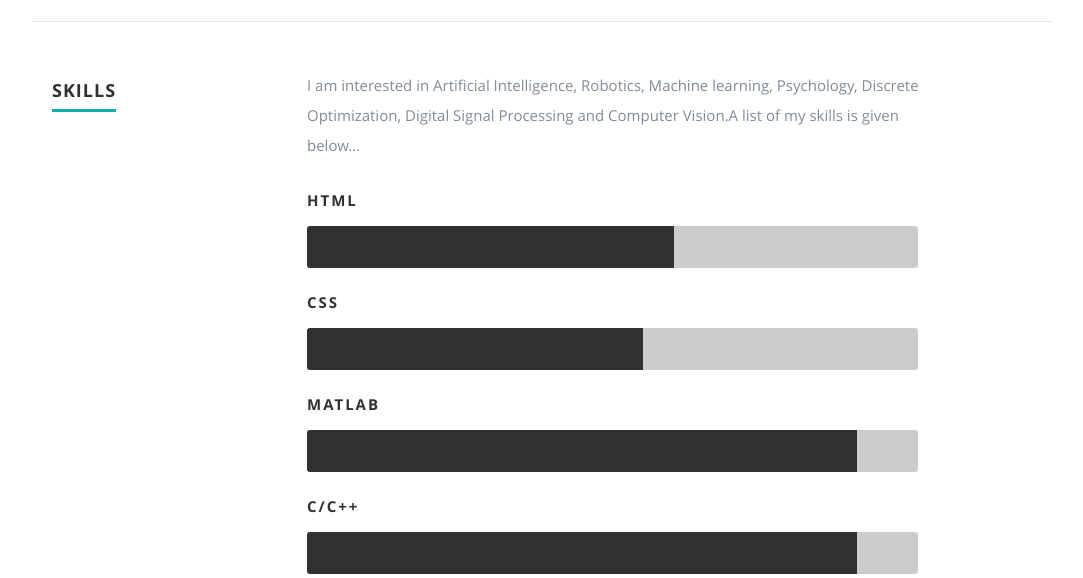
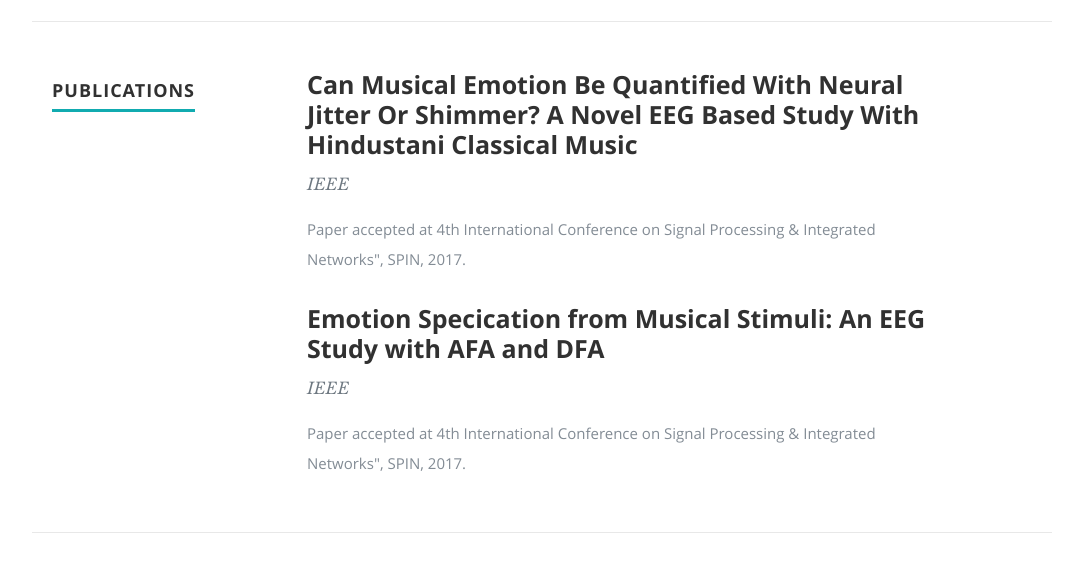
Before and after one commit to sayannag/mywebsite, a plain HTML site: page index.html in a window 1280 px wide. Shown: the part 2532-3110 px from the top of the page, without its empty margins (98-1181 px from the left). Drawn offline with nearby package versions, Linux system fonts and the light colour scheme; a web font is replaced by a local one.

Commit message:
Update index.html

```diff
--- a/index.html
+++ b/index.html
@@ -242,6 +242,49 @@
          </div> <!-- main-col end -->
 
       </div> <!-- End Work -->
+
+<!-------------------------------------------------------------------->
+<div class="row work">
+
+         <div class="three columns header-col">
+            <h1><span>Publications</span></h1>
+         </div>
+
+         <div class="nine columns main-col">
+
+            <div class="row item">
+
+               <div class="twelve columns">
+
+                <h3>Can Musical Emotion Be Quantified With Neural Jitter Or Shimmer? A Novel EEG Based Study With Hindustani Classical Music</h3>
+                  <p class="info">IEEE<span></span> <em class="date"></em></p>
+
+                  <p>
+                  Paper accepted at 4th International Conference on Signal Processing & Integrated Networks", SPIN, 2017.
+                  </p>
+
+               </div>
+
+            </div> <!-- item end -->
+
+            <div class="row item">
+
+               <div class="twelve columns">
+
+                  <h3>Emotion Specication from Musical Stimuli: An EEG Study with AFA and DFA</h3>
+                  <p class="info">IEEE<span></span><em class="date"></em></p>
+
+                  <p>
+                   Paper accepted at 4th International Conference on Signal Processing & Integrated Networks", SPIN, 2017.
+                  </p>
+
+               </div>
+
+            </div> <!-- item end -->
+
+         </div> <!-- main-col end -->
+
+      </div> <!-- End Publications -->
 
 
       <!-- Skills
```
